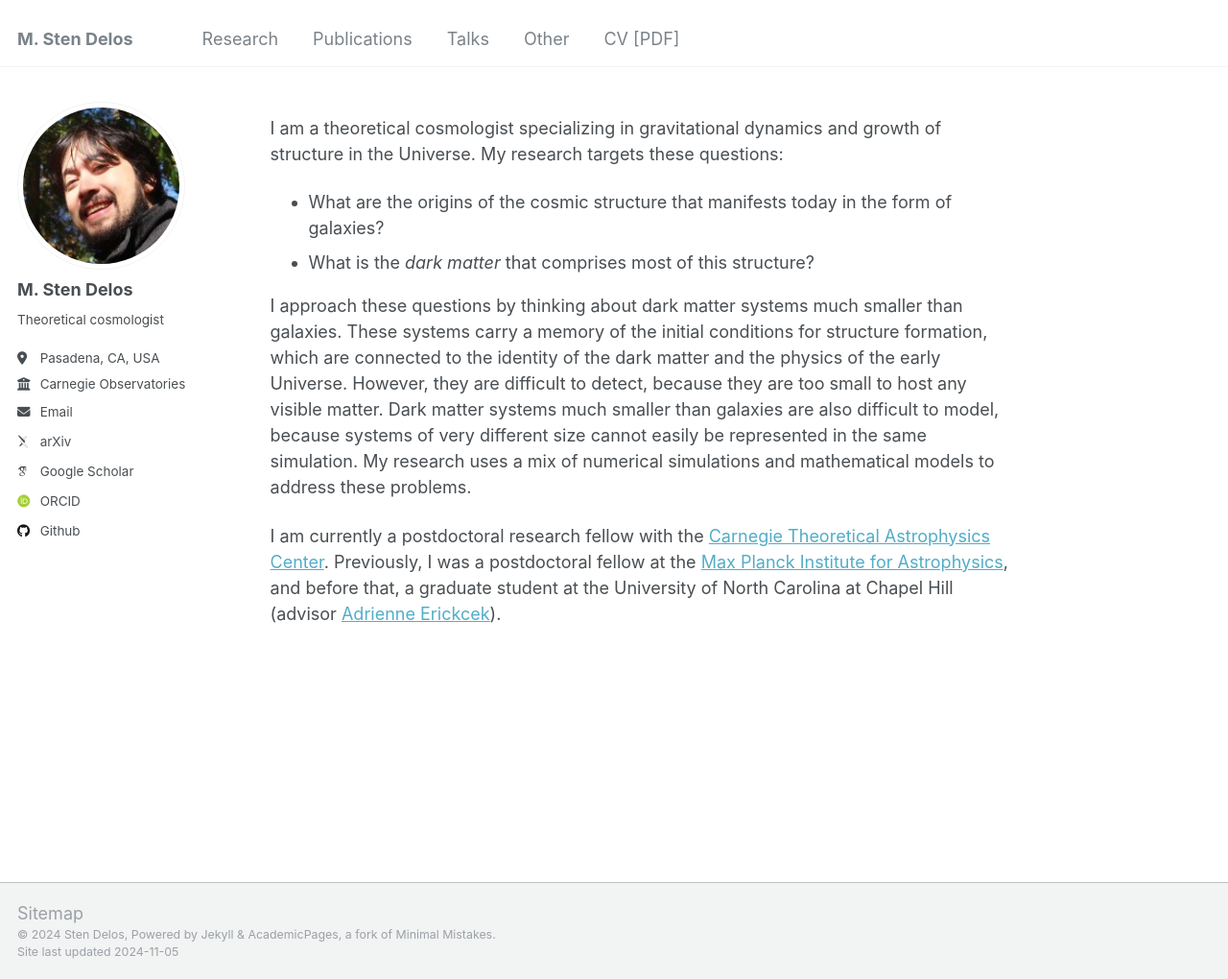
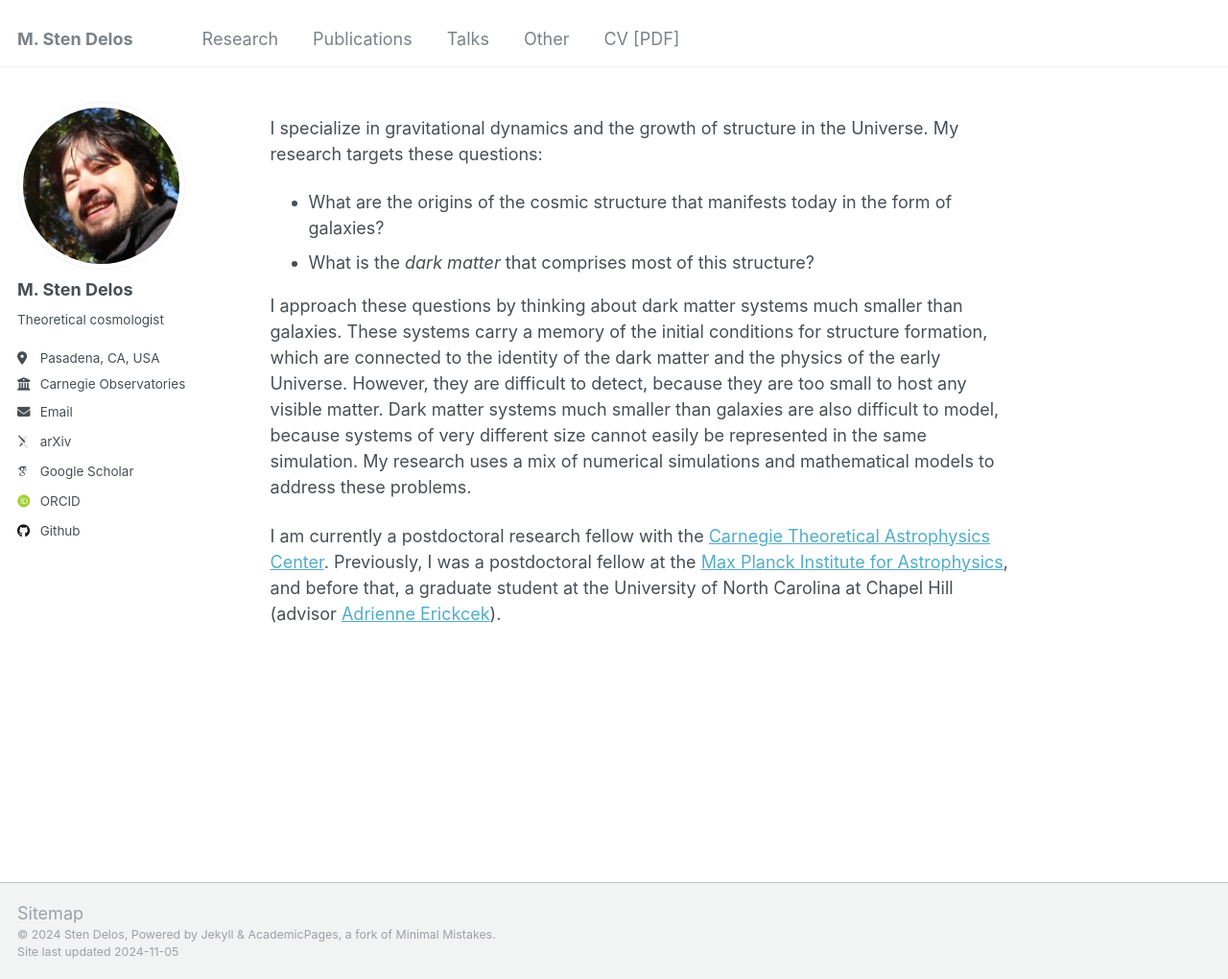
Before and after one commit to delos/delos.github.io, a Jekyll site: the page built from _pages/about.md, in a window 1280 px wide and 1020 px high. Shown: the whole window at 96% size. Built offline with Jekyll 4.4.1, drawn with Linux system fonts in a browser that asks for light colours; some web fonts are replaced.

Commit message:
update main

```diff
--- a/_pages/about.md
+++ b/_pages/about.md
@@ -9,7 +9,7 @@ redirect_from:
   - /home.html
 ---
 
-I am a theoretical cosmologist specializing in gravitational dynamics and growth of structure in the Universe. My research targets these questions:
+I specialize in gravitational dynamics and the growth of structure in the Universe. My research targets these questions:
 
 - What are the origins of the cosmic structure that manifests today in the form of galaxies?
 - What is the *dark matter* that comprises most of this structure?
```
